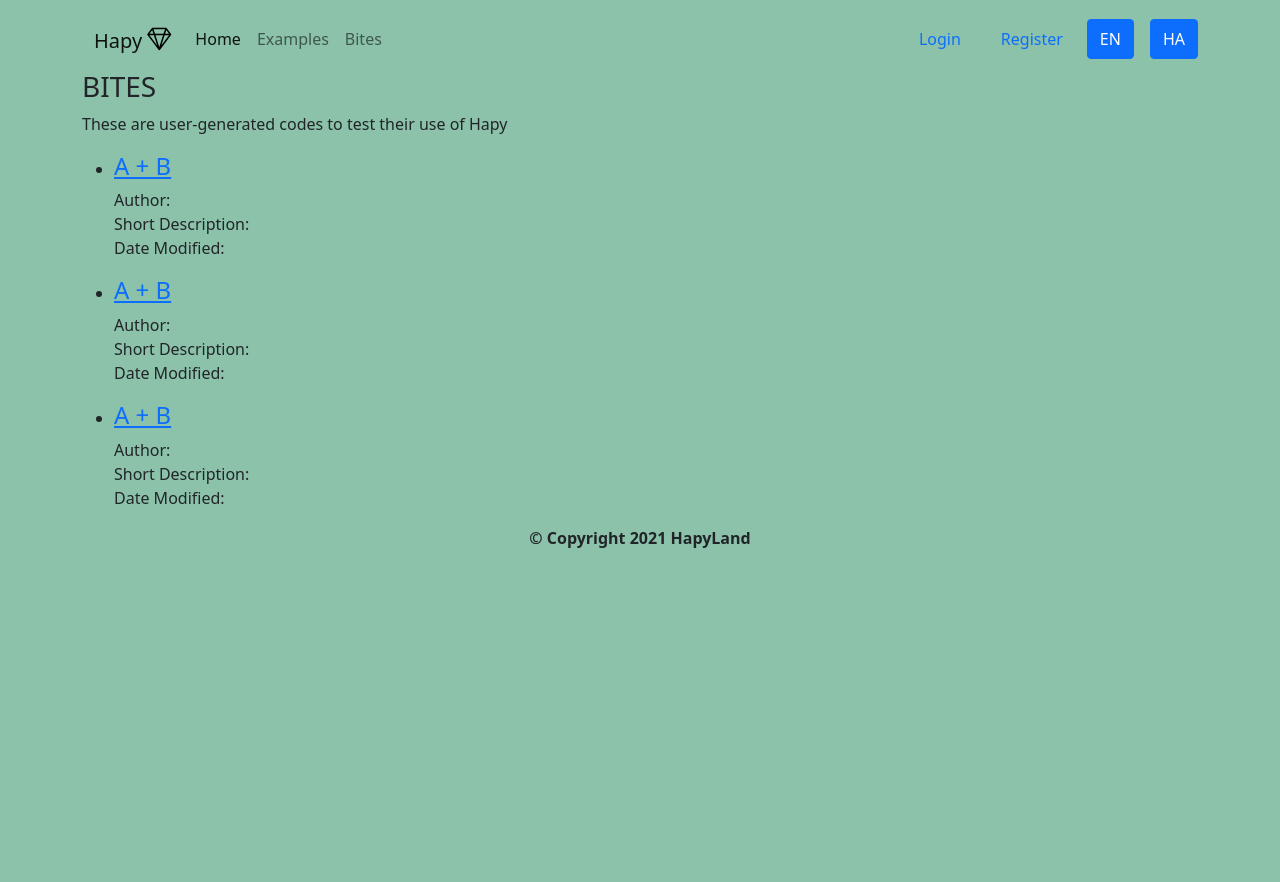
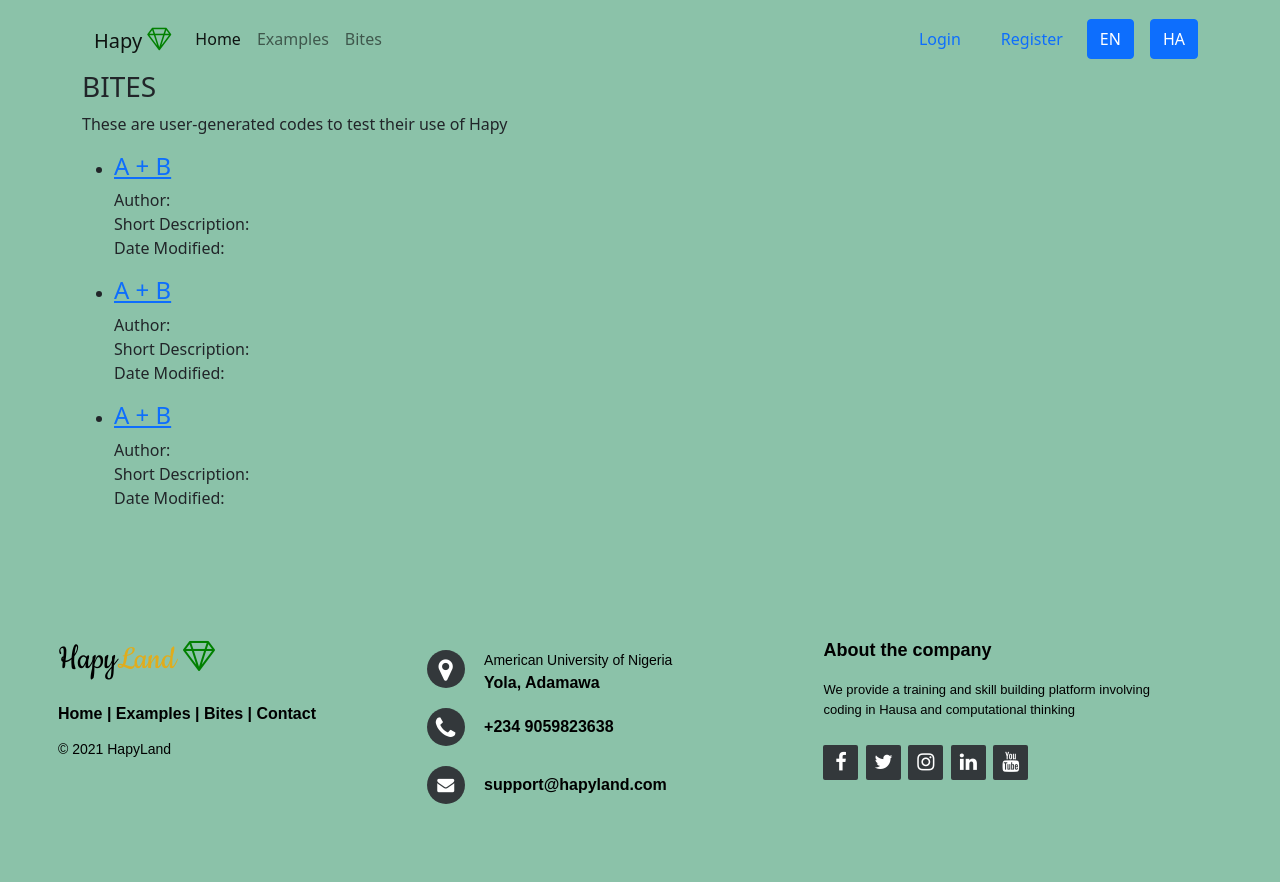
Before and after one commit to hapy-lang/hapy-api, a FastAPI app: page /bites in a window 1280 px wide. Before the commit the page ends 548 px from the top, so only its background shows below. Run offline with FastAPI, Linux system fonts and the light colour scheme; some libraries are stand-ins or nearby versions.

Commit message:
navbar/footer edits

```diff
--- a/hapy-land/frontend/templates/layouts/base.html
+++ b/hapy-land/frontend/templates/layouts/base.html
@@ -6,7 +6,9 @@
     <meta name="viewport" content="width=device-width, initial-scale=1.0">
     {% block head %}
     <!-- <link rel="stylesheet" href="style.css" /> -->
+    <link rel="stylesheet" href="http://maxcdn.bootstrapcdn.com/font-awesome/4.2.0/css/font-awesome.min.css">
     <link rel="stylesheet" href="https://cdn.jsdelivr.net/npm/bootstrap-icons@1.6.1/font/bootstrap-icons.css">
+    <link href="http://fonts.googleapis.com/css?family=Cookie" rel="stylesheet" type="text/css">
     <link href="https://cdn.jsdelivr.net/npm/bootstrap@5.1.3/dist/css/bootstrap.min.css" rel="stylesheet" integrity="sha384-1BmE4kWBq78iYhFldvKuhfTAU6auU8tT94WrHftjDbrCEXSU1oBoqyl2QvZ6jIW3" crossorigin="anonymous">
     <title>{% block title %}{% endblock %} - Hapy Land</title>
     {% endblock %}
@@ -20,6 +22,8 @@
 
     <main id="content" class="container">{% block content %}{% endblock %}</main>
 
+    <!--
+
     <strong><footer id="footer" class="footer" style="text-align: center; position: relative;" >
         {% block footer %}
         <p></p>
@@ -28,5 +32,240 @@
         {% endblock %}
     </footer></strong>
 
+    -->
+
+    <style type="">
+
+        footer{
+    position: fixed;
+    bottom: 0;
+}
+
+@media (max-height:800px){
+    footer { position: static; }
+    header { padding-top:40px; }
+}
+
+
+.footer-distributed{
+    width: 100%;
+    text-align: left;
+    font: bold 16px sans-serif;
+    padding: 50px 50px 60px 50px;
+    margin-top: 80px;
+}
+
+.footer-distributed .footer-left,
+.footer-distributed .footer-center,
+.footer-distributed .footer-right{
+    display: inline-block;
+    vertical-align: top;
+}
+
+/* Footer left */
+
+.footer-distributed .footer-left{
+    width: 30%;
+}
+
+.footer-distributed h3{
+    color:  #000000;
+    font: normal 36px 'Cookie', cursive;
+    margin: 0;
+}
+
+/* The company logo */
+
+.footer-distributed .footer-left img{
+    width: 30%;
+}
+
+.footer-distributed h3 span{
+    color:  #e0ac1c;
+}
+
+/* Footer links */
+
+.footer-distributed .footer-links{
+    color:  #000000;
+    margin: 20px 0 12px;
+}
+
+.footer-distributed .footer-links a{
+    display:inline-block;
+    line-height: 1.8;
+    text-decoration: none;
+    color:  inherit;
+}
+
+.footer-distributed .footer-company-name{
+    color:  #000000;
+    font-size: 14px;
+    font-weight: normal;
+    margin: 0;
+}
+
+/* Footer Center */
+
+.footer-distributed .footer-center{
+    width: 35%;
+}
+
+
+.footer-distributed .footer-center i{
+    background-color:  #33383b;
+    color: #ffffff;
+    font-size: 25px;
+    width: 38px;
+    height: 38px;
+    border-radius: 50%;
+    text-align: center;
+    line-height: 42px;
+    margin: 10px 15px;
+    vertical-align: middle;
+}
+
+.footer-distributed .footer-center i.fa-envelope{
+    font-size: 17px;
+    line-height: 38px;
+}
+
+.footer-distributed .footer-center p{
+    display: inline-block;
+    color: #000000;
+    vertical-align: middle;
+    margin:0;
+}
+
+.footer-distributed .footer-center p span{
+    display:block;
+    font-weight: normal;
+    font-size:14px;
+    line-height:2;
+}
+
+.footer-distributed .footer-center p a{
+    color:  #000000;
+    text-decoration: none;;
+}
+
+
+/* Footer Right */
+
+.footer-distributed .footer-right{
+    width: 30%;
+}
+
+.footer-distributed .footer-company-about{
+    line-height: 20px;
+    color:  #000000;
+    font-size: 13px;
+    font-weight: normal;
+    margin: 0;
+}
+
+.footer-distributed .footer-company-about span{
+    display: block;
+    color:  #000000;
+    font-size: 18px;
+    font-weight: bold;
+    margin-bottom: 20px;
+}
+
+.footer-distributed .footer-icons{
+    margin-top: 25px;
+}
+
+.footer-distributed .footer-icons a{
+    display: inline-block;
+    width: 35px;
+    height: 35px;
+    cursor: pointer;
+    background-color:  #33383b;
+    border-radius: 2px;
+
+    font-size: 20px;
+    color: #ffffff;
+    text-align: center;
+    line-height: 35px;
+
+    margin-right: 3px;
+    margin-bottom: 5px;
+}
+
+/* Here is the code for Responsive Footer */
+/* You can remove below code if you don't want Footer to be responsive */
+
+
+@media (max-width: 880px) {
+
+    .footer-distributed .footer-left,
+    .footer-distributed .footer-center,
+    .footer-distributed .footer-right{
+        display: block;
+        width: 100%;
+        margin-bottom: 40px;
+        text-align: center;
+    }
+
+    .footer-distributed .footer-center i{
+        margin-left: 0;
+    }
+
+}
+    </style>
+
+    <footer class="footer-distributed" style="">
+
+            <div class="footer-left">
+                <h3>Hapy<span>Land</span>  <i class="bi-gem" style="color: green; font-size: 2.0rem;"></i></h3>
+
+                <p class="footer-links">
+                    <a href="/">Home</a>
+                    |
+                    <a href="/examples">Examples</a>
+                    |
+                    <a href="/bites">Bites</a>
+                    |
+                    <a href="#">Contact</a>
+                </p>
+
+               <strong> <p class="footer-company-name">© 2021 HapyLand </p></strong>
+            </div>
+
+            <div class="footer-center">
+                <div>
+                    <i class="fa fa-map-marker"></i>
+                      <p><span>
+                      American University of Nigeria </span>
+                            Yola, Adamawa</p>
+                </div>
+
+                <div>
+                    <i class="fa fa-phone"></i>
+                    <p> +234 9059823638 </p>
+                </div>
+                <div>
+                    <i class="fa fa-envelope"></i>
+                    <p><a href="mailto:support@hapyland.com">support@hapyland.com</a></p>
+                </div>
+
+
+            </div>
+            <div class="footer-right">
+                <p class="footer-company-about">
+                    <span>About the company</span>
+                    We provide a training and skill building platform involving coding in Hausa and computational thinking</p>
+
+                <div class="footer-icons">
+                    <a href="#"><i class="fa fa-facebook"></i></a>
+                    <a href="#"><i class="fa fa-twitter"></i></a>
+                    <a href="#"><i class="fa fa-instagram"></i></a>
+                    <a href="#"><i class="fa fa-linkedin"></i></a>
+                    <a href="#"><i class="fa fa-youtube"></i></a>
+                </div>
+            </div>
+        </footer>
+
 </body>
 </html>
--- a/hapy-land/frontend/templates/partials/navbar-2.html
+++ b/hapy-land/frontend/templates/partials/navbar-2.html
@@ -1,6 +1,6 @@
 <nav class="container navbar navbar-expand-lg navbar-light">
   <div class="container-fluid">
-    <a class="navbar-brand" href="/">Hapy <i class="bi-gem" style="font-size: 1.5rem; color: black;"></i></a>
+    <a class="navbar-brand" href="/"> Hapy <i class="bi-gem" style="font-size: 1.5rem; color: green;"></i></a>
     <button class="navbar-toggler" type="button" data-bs-toggle="collapse" data-bs-target="#navbarNavAltMarkup" aria-controls="navbarNavAltMarkup" aria-expanded="false" aria-label="Toggle navigation">
       <span class="navbar-toggler-icon"></span>
     </button>
@@ -16,7 +16,7 @@
   </div>
     <div class="d-grid gap-2 d-md-flex justify-content-md-end">
       <a class= "nav-link" href="/login">Login</a>
-      <a class= "nav-link" href="/register  ">Register</a>
+      <a class= "nav-link" href="/register">Register</a>
       <button class="btn btn-primary me-md-2" type="button">EN</button>
       <button class="btn btn-primary" type="button">HA</button>
     </div>
```
